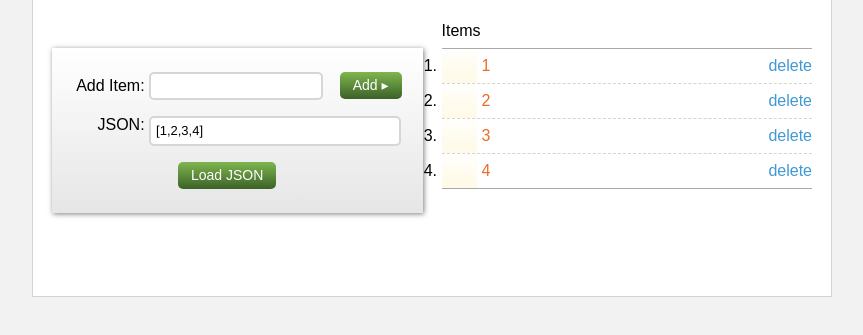
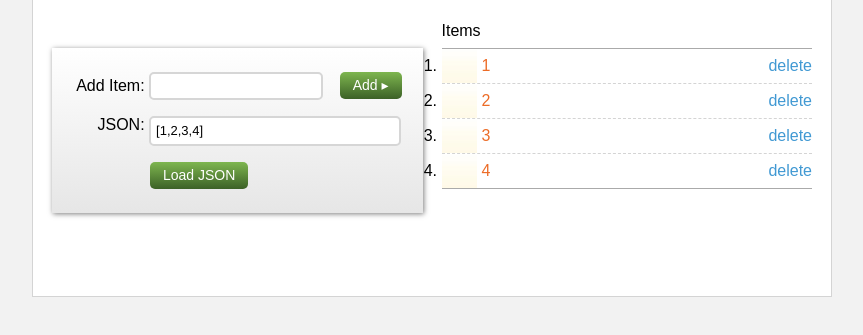
Before and after one commit to rm-rf-etc/tc-challenge, a plain HTML site: page public/index.html in a window 1280 px wide. Shown: the part 119-454 px from the top of the page, without its empty margins (208-1071 px from the left). Drawn offline with Linux system fonts and the light colour scheme.

Commit message:
Fix position of reload button and fix body width.

```diff
--- a/public/styles/main.css
+++ b/public/styles/main.css
@@ -6,7 +6,7 @@ html, body {
 	height: 100%;
 }
 body {
-	max-width: 800px;
+	width: 800px;
 	margin: auto;
 	background-color: #f2f2f2;
 }
@@ -169,7 +169,7 @@ ul.json-list {
 	text-align: right;
 }
 #reload {
-	margin-left: 9em;
+	margin-left: 7em;
 }
 #add {
 	float: right;
```
